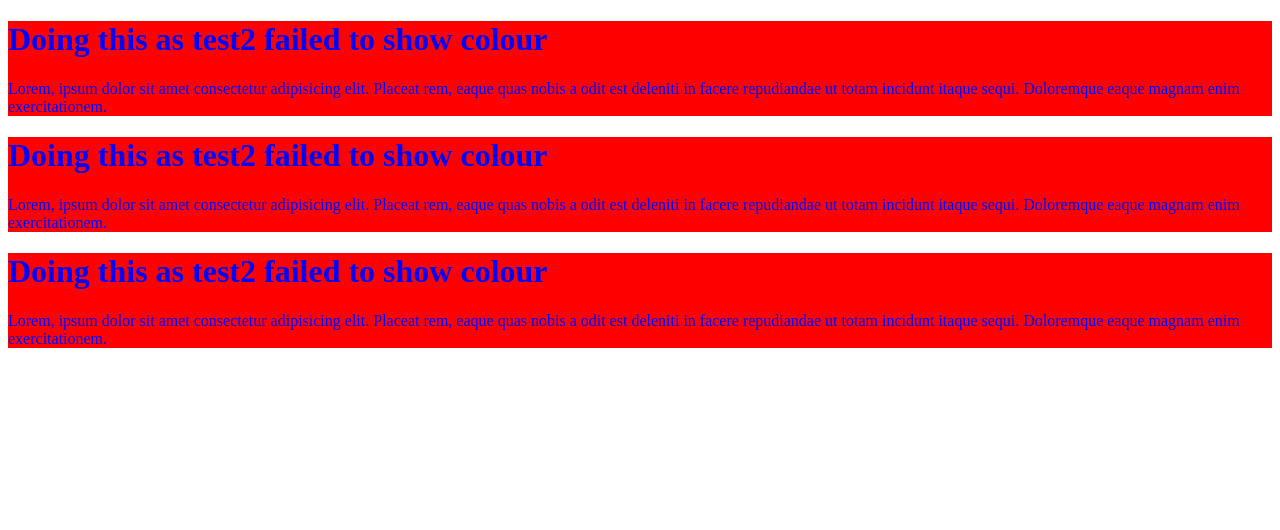
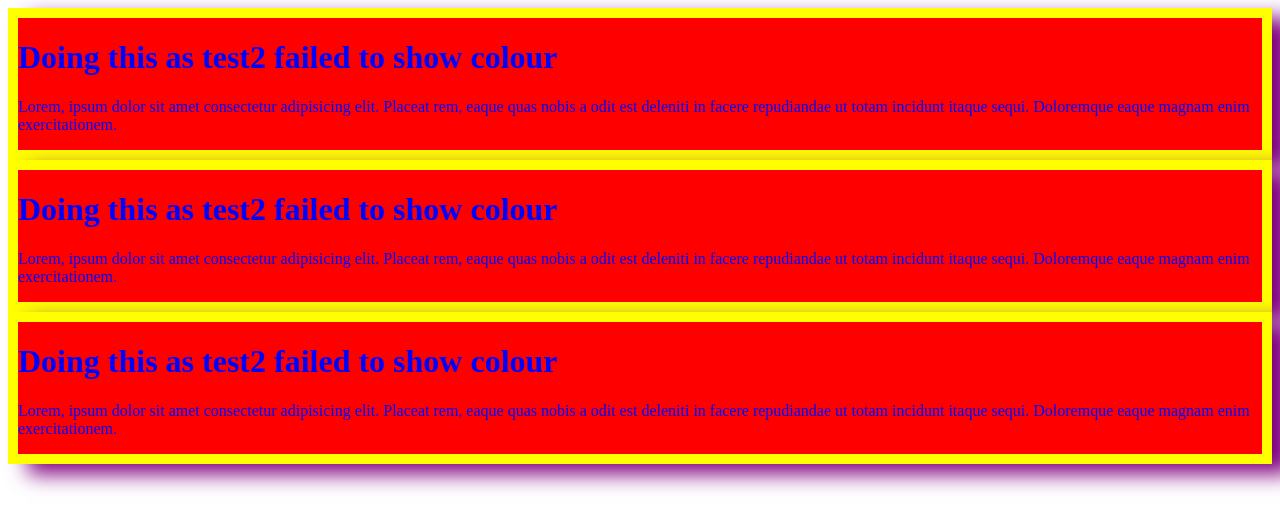
Before and after one commit to Samin200/test3, a plain HTML site: page index.html in a window 1280 px wide. Drawn offline with Linux system fonts and the light colour scheme.

Commit message:
updated0.03

```diff
--- a/styles/mystyle.css
+++ b/styles/mystyle.css
@@ -1,4 +1,6 @@
 div{
     color: blue;
     background-color: red;
+    border: 10px solid yellow;
+    box-shadow: 20px 10px 20px purple;
 }
```
